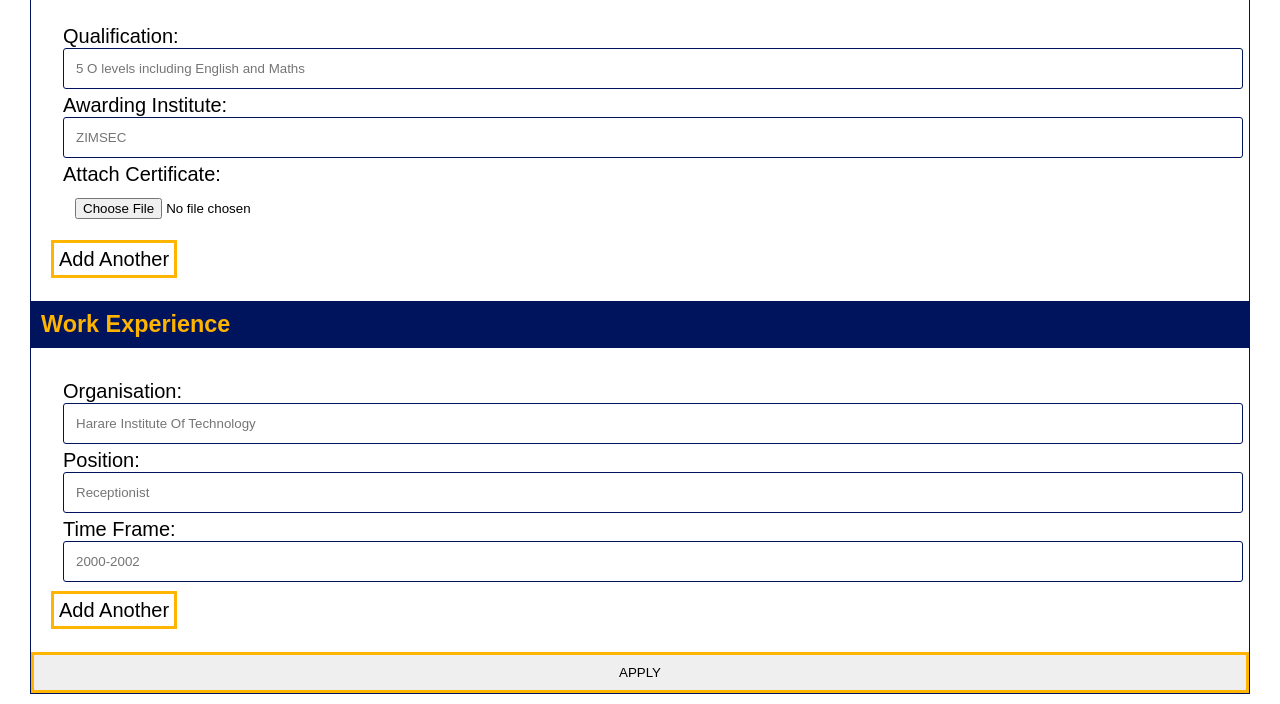
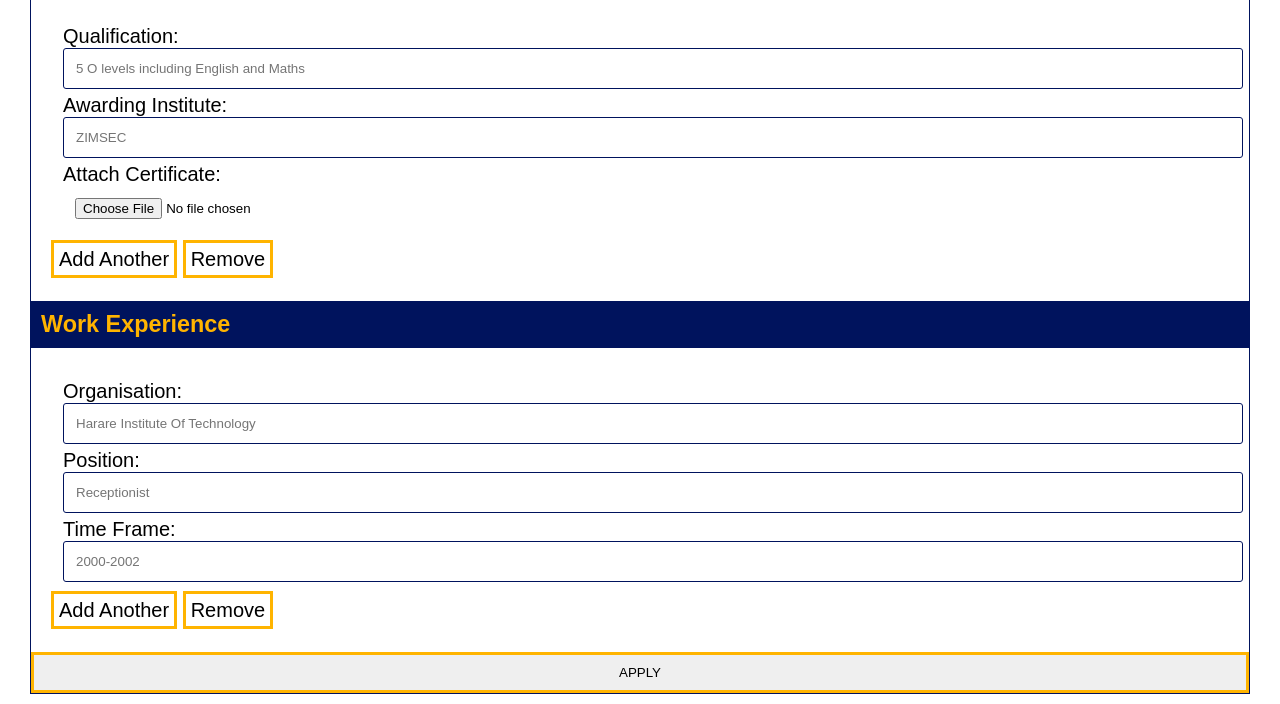
Before and after one commit to Voltron-HIT/hr_WebApp, a Flask app: template templates/applicationform.html in a window 1280 px wide. Shown: the part 947-1651 px from the top of the page. Run offline with Flask 2, Linux system fonts and the light colour scheme; the template is opened without the code that fills it, so the values that code supplies are empty; some web fonts are replaced.

Commit message:
Users can now remove an unwanted field on work experience and qualifications

```diff
--- a/templates/applicationform.html
+++ b/templates/applicationform.html
@@ -80,7 +80,7 @@
             <div class="detail-group">
                     <h3>Academic Qualification</h3>
                     <div class="details" id="qualification">
-                            <div class="field">
+                            <div class="field" id="qfield">
                                 <label for="qualification">Qualification: </label>
                                 <input name="qualification" type="text" placeholder="5 O levels including English and Maths">
                                 <label for="awardingInstitute">Awarding Institute: </label>
@@ -89,12 +89,13 @@
                                 <input type="file" name="certificate" id="" required>
                             </div>
                             <span class="button" id="addqualification" onclick="addQualificationField()">Add Another</span>
+                            <span class="button" id="removequalification" onclick="removeQualificationField()">Remove</span>
                     </div>
             </div>
             <div class="detail-group">
                     <h3>Work Experience</h3>
                     <div class="details" id="workexperience">
-                            <div class="field">
+                            <div class="field" id="wfield">
                                 <label for="organisation">Organisation: </label>
                                 <input name="organisation" type="text" placeholder="Harare Institute Of Technology">
                                 <label for="position">Position: </label>
@@ -103,6 +104,7 @@
                                 <input name="time-frame" type="text" placeholder="2000-2002">
                             </div>
                             <span class="button" id="add" onclick="addWorkExperienceField()">Add Another</span>
+                            <span class="button" id="removeWorkExperienceField" onclick="removeWorkExperienceField()">Remove</span>
                     </div>
             </div>
 
@@ -119,6 +121,7 @@
         var workexperience = document.getElementById('workexperience')
         var fieldNumbers = workexperience.childElementCount - 1;
         var cloneElement = workexperience.firstElementChild.cloneNode(true)
+        cloneElement.id = "wfield" + fieldNumbers
         cloneElement.childNodes[3].name = "organisation" + fieldNumbers
         cloneElement.childNodes[7].name = "position" + fieldNumbers
         cloneElement.childNodes[11].name = "time-frame" + fieldNumbers
@@ -130,13 +133,39 @@
         var qualification = document.getElementById('qualification')
         var fieldNumbers = qualification.childElementCount - 1;
         var cloneElement = qualification.firstElementChild.cloneNode(true)
+        cloneElement.id = "qfield" + fieldNumbers
         cloneElement.childNodes[3].name = "qualification" + fieldNumbers
         cloneElement.childNodes[7].name = "awardingInstitute" + fieldNumbers
         cloneElement.childNodes[11].name = "certificate" + fieldNumbers
         qualification.insertBefore(cloneElement,button)
     }
+    // function to remove unwanted field from work exprerience
+    function removeWorkExperienceField(){
+        try{
+            var workexperience = document.getElementById('workexperience')
+            var fieldNumbers = workexperience.childElementCount - 2;
+            var childName = 'wfield' + fieldNumbers;
+            var parent = document.getElementById('workexperience')
+            var child = document.getElementById(childName)
+            parent.removeChild(child)
+        } catch(e){
+            alert('There Must be At least One Field')
+        }
 
+    }
 
+    function removeQualificationField(){
+        try{
+            var qualification = document.getElementById('qualification')
+            var fieldNumbers = qualification.childElementCount - 2
+            var childName = 'qfield' + fieldNumbers
+            var child = document.getElementById(childName)
+            qualification.removeChild(child)
+        } catch(e){
+            alert('There Must Be At Least One Field')
+        }
+
+    }
 
 
 </script>
```
